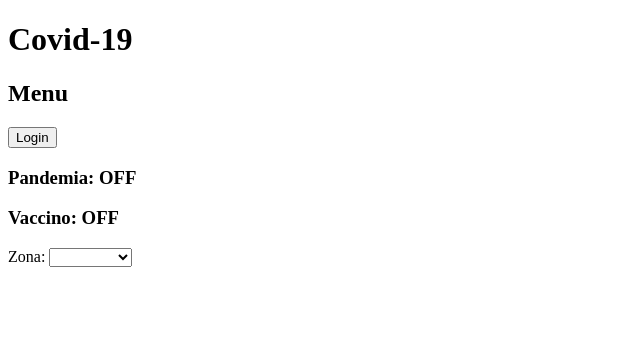
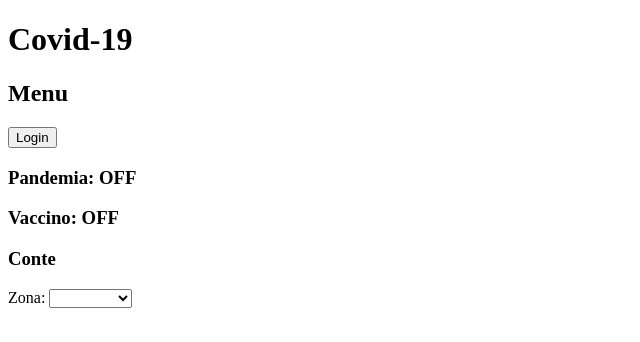
Before and after one commit to andreabazerla/covid-19, an Angular app: page /conte in a window 1280 px wide. Shown: the top 342 px of the page, without its empty margins (0-640 px from the left). Built offline with nearby package versions, Linux system fonts and the light colour scheme; no server answers.

Commit message:
Added title in profile component pages

```diff
--- a/src/app/components/cina/cina.component.html
+++ b/src/app/components/cina/cina.component.html
@@ -1,3 +1,5 @@
+<h3>Cina</h3>
+
 <label>
   Pandemia:
   <input type="checkbox" [formControl]="pandemia" #pandemiaCheckbox (click)="updatePandemia(pandemiaCheckbox.checked)">
--- a/src/app/components/conte/conte.component.html
+++ b/src/app/components/conte/conte.component.html
@@ -1,3 +1,5 @@
+<h3>Conte</h3>
+
 <label>
   Zona:
   <select [formControl]="zona" #zonaSelect (click)="updateZona(zonaSelect.value)">
--- a/src/app/components/pfizer/pfizer.component.html
+++ b/src/app/components/pfizer/pfizer.component.html
@@ -1,3 +1,5 @@
+<h3>Pfizer</h3>
+
 <label>
   Vaccino:
   <input type="checkbox" [formControl]="vaccino" #vaccinoCheckbox (click)="updateVaccino(vaccinoCheckbox.checked)">
```
